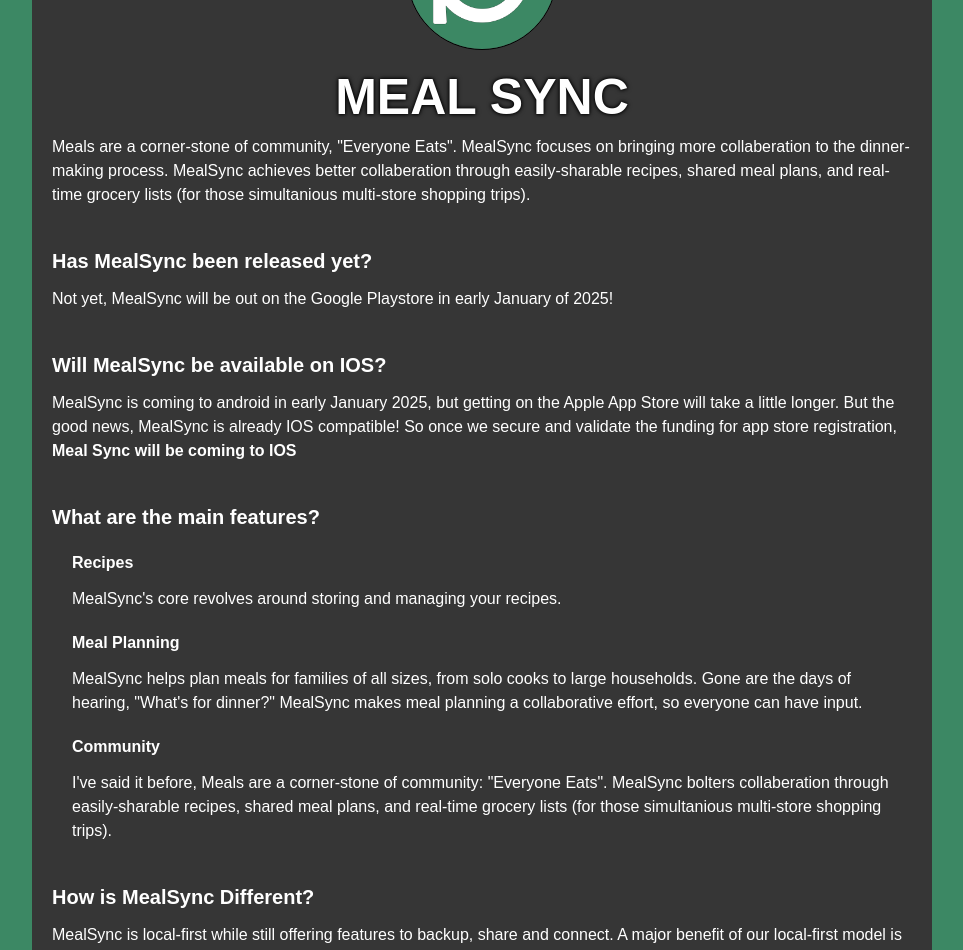
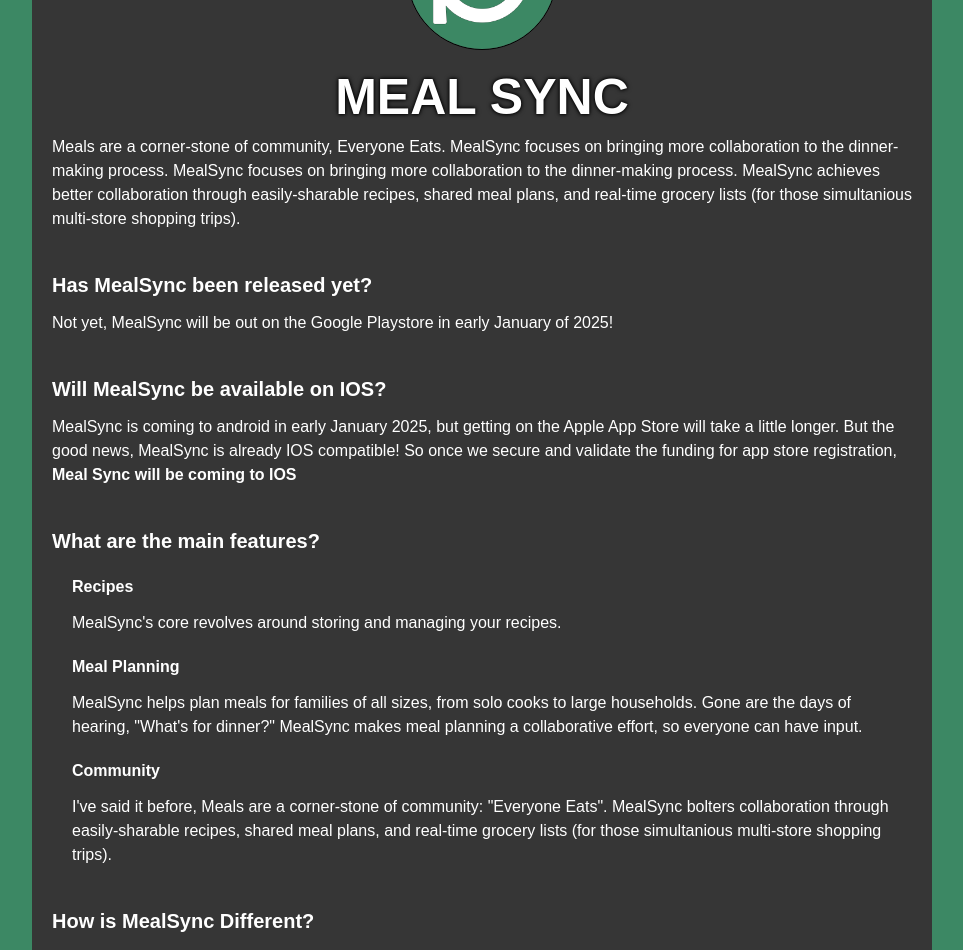
Before and after one commit to KeeganBruer/NextJSPortfolio, a Next.js app: page /MealSync in a window 1280 px wide. Shown: the part 200-1150 px from the top of the page, without its empty margins (158-1121 px from the left). Built offline with nearby package versions, Linux system fonts and the light colour scheme.

Commit message:
adds MealSYnc Page description

```diff
--- a/src/app/MealSync/page.tsx
+++ b/src/app/MealSync/page.tsx
@@ -5,11 +5,11 @@ import { Metadata } from "next";
 import Image from "next/image";
 export const metadata: Metadata = {
     title: "Meal Sync",
-    description: "",
+    description: "Meals are a corner-stone of community, Everyone Eats. MealSync focuses on bringing more collaboration to the dinner-making process.",
     openGraph: {
         type:"website",
         title: "Meal Sync",
-        description: "",
+        description: "Meals are a corner-stone of community, Everyone Eats. MealSync focuses on bringing more collaboration to the dinner-making process.",
         url: "https://keeganbruer.com/MealSync",
         images: [
             {
@@ -42,9 +42,9 @@ export default function MealSync() {
                     >MEAL SYNC</h1>
 
                     <p>
-                        Meals are a corner-stone of community, &quot;Everyone Eats&quot;.
-                        MealSync focuses on bringing more collaberation to the dinner-making process.
-                        MealSync achieves better collaberation through easily-sharable recipes,
+                        Meals are a corner-stone of community, Everyone Eats. MealSync focuses on bringing more collaboration to the dinner-making process.
+                        MealSync focuses on bringing more collaboration to the dinner-making process.
+                        MealSync achieves better collaboration through easily-sharable recipes,
                         shared meal plans, and real-time grocery lists (for those simultanious multi-store shopping trips).
                     </p>
 
@@ -74,7 +74,7 @@ export default function MealSync() {
                         <h4 className="font-bold pb-3 pt-5">Community</h4>
                         <p>
                             I&apos;ve said it before, Meals are a corner-stone of community: &quot;Everyone Eats&quot;.
-                            MealSync bolters collaberation through easily-sharable recipes, shared meal plans, and real-time grocery lists (for those simultanious
+                            MealSync bolters collaboration through easily-sharable recipes, shared meal plans, and real-time grocery lists (for those simultanious
                             multi-store shopping trips).
                         </p>
                     </div>
```
